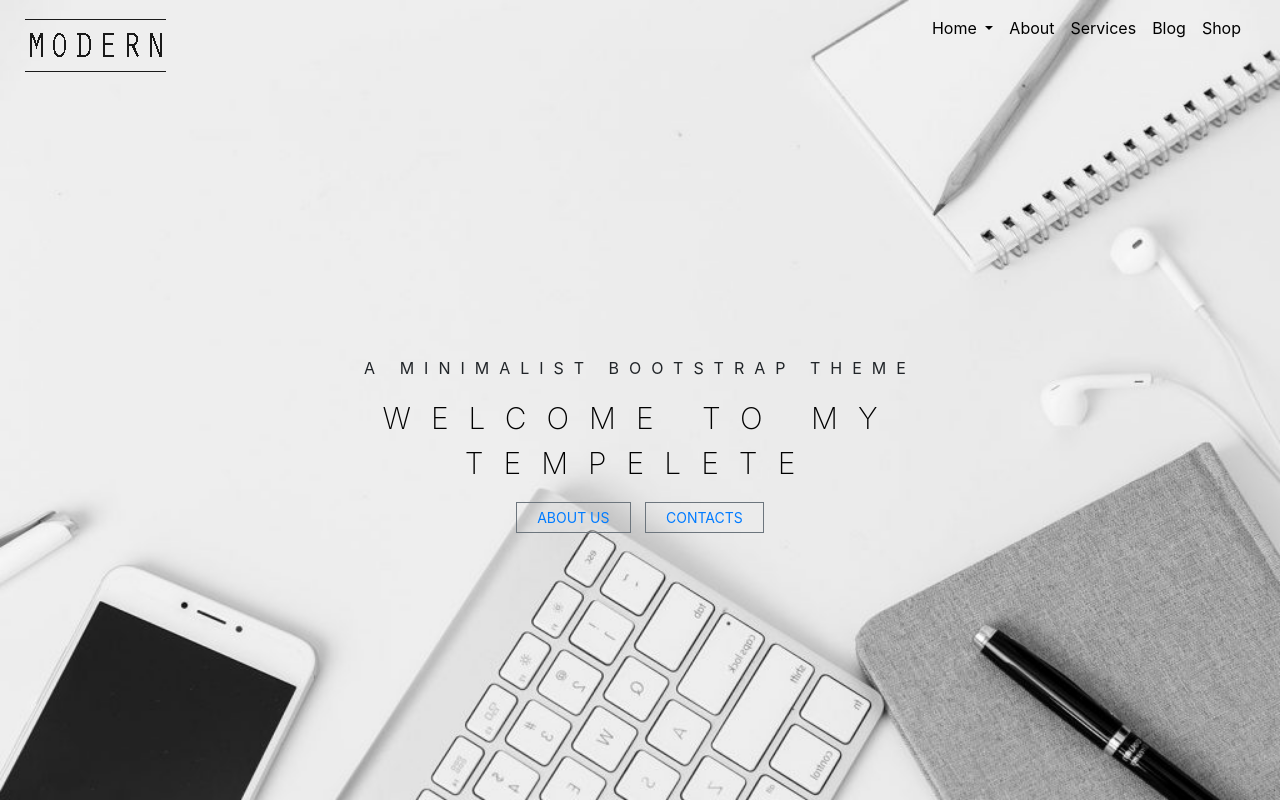
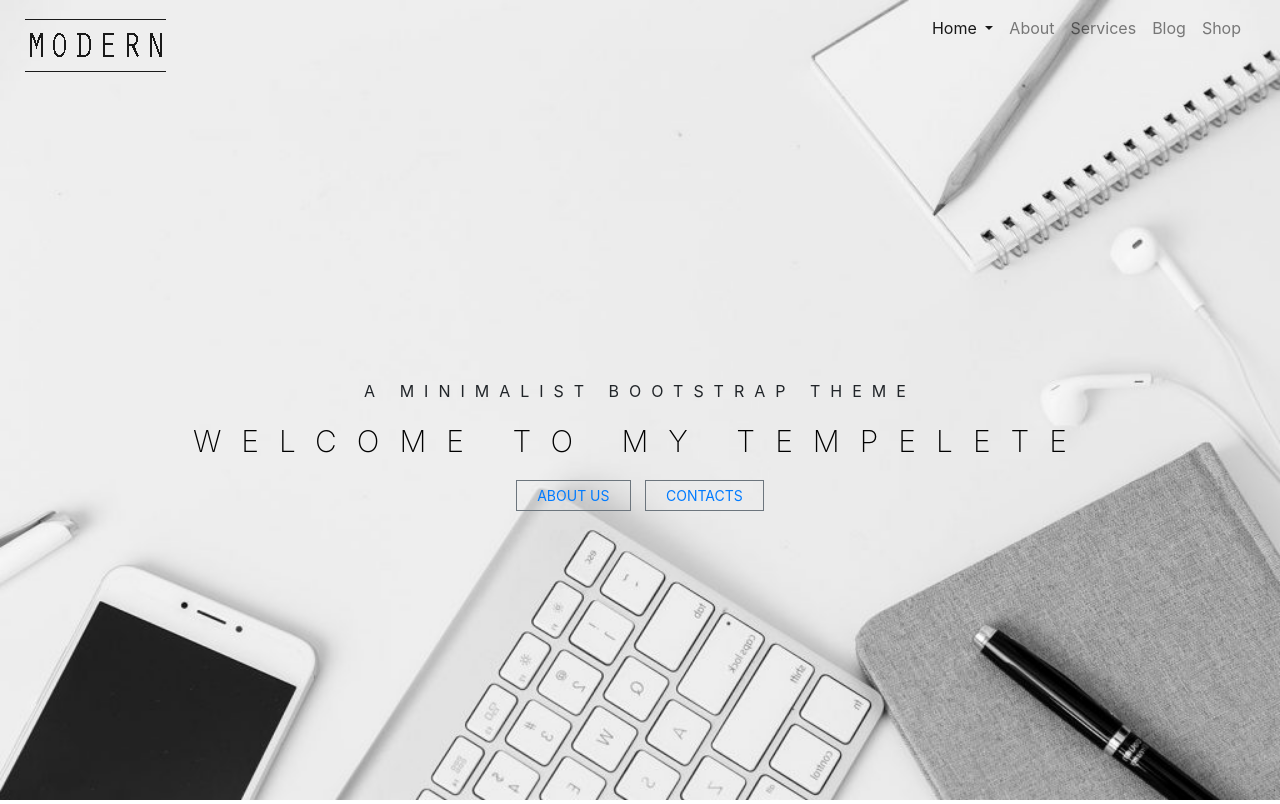
Before and after one commit to Mdigo12/Assigment2, a plain HTML site: page index.html in a window 1280 px wide. Shown: the top 804 px of the page. Drawn offline with nearby package versions, Linux system fonts and the light colour scheme.

Commit message:
fixed nav bar toggle and responsiveness of the div

```diff
--- a/css/styles.css
+++ b/css/styles.css
@@ -3,19 +3,26 @@ background-image: url(../images/bg1.jpg);
 background-size: cover;
 background-repeat: no-repeat;
 height: 100vh;
+
 }
-.sec1{
+#sec1{
     align-items: center;
     text-align: center;
-    margin: 0 auto;
+
     display: inline-block;
+
     text-transform: uppercase;
+}
+nav{
+    float: right;
+
+
 }
 nav ul li a{
     color: black;
 }
 nav ul li a:hover{
-color: rgb(54, 42, 42);
+color: rgba(175, 17, 17, 0.808);
 }
 #p1{
     letter-spacing: 10px;
@@ -117,7 +124,7 @@ color: rgb(54, 42, 42);
     }
     #p44 {
         text-transform: uppercase;
-        margin: 0 auto;
+
         text-align: center;
 
        }
@@ -126,8 +133,7 @@ color: rgb(54, 42, 42);
         color: white;
         letter-spacing: 10px;
         display: inline-block;
-        margin-top: 100px;
-        padding-inline: 40px;
+
 
 
 
--- a/index.html
+++ b/index.html
@@ -13,31 +13,30 @@
 <body>
     <div class="container-fluid">
 
-        <div class="row row-cols-2" id="a">
-            <div class="col">
+        <div class="row row-cols-3" id="a">
+            <div class="col-6">
                 <img src="images/footer-logo.png" alt="image">
             </div>
 
-            <div class="col">
-               <nav class="navbar navbar-expand-lg">
-                    <button class="navbar-toggler" type="button" data-toggle="collapse" data-target="#navbarSupportedContent" aria-controls="navbarSupportedContent" aria-expanded="false" aria-label="Toggle navigation">
+            <div class="col-6">
+                <nav class="navbar navbar-expand-lg navbar-light bg-transparent">
+
+                    <button class="navbar-toggler" type="button" data-toggle="collapse" data-target="#navbarNavDropdown"
+                        aria-controls="navbarNavDropdown" aria-expanded="false" aria-label="Toggle navigation">
                         <span class="navbar-toggler-icon"></span>
                     </button>
-
-                    <div class="collapse navbar-collapse" id="navbarSupportedContent"></div>
-                    <ul class="navbar-nav mr-auto">
-
+                    <div class="collapse navbar-collapse" id="navbarNavDropdown">
+                        <ul class="navbar-nav ">
                             <li class="nav-item active">
-                            <a class="nav-link dropdown-toggle" href="#" id="navbarDropdown" role="button"
-                                data-toggle="dropdown" aria-haspopup="true" aria-expanded="false">
-                                Home
-                            </a>
-                            <div class="dropdown-menu" aria-labelledby="navbarDropdown">
+                                <a class="nav-link dropdown-toggle" data-toggle="dropdown" aria-haspopup="true"
+                                    aria-expanded="false" href="#" id="navbarDropdown">Home
+                                    <span class="sr-only">(current)</span>
+                                    <div class="dropdown-menu" aria-labelledby="navbarDropdownMenuLink">
                                         <a class="dropdown-item" href="#">Action</a>
-                                <a class="dropdown-item" href="#">Coming Soon</a>
-                                <div class="dropdown-divider"></div>
+                                        <a class="dropdown-item" href="#">Another action</a>
                                         <a class="dropdown-item" href="#">Something else here</a>
                                     </div>
+                                </a>
                             </li>
                             <li class="nav-item">
                                 <a class="nav-link" href="#c">About</a>
@@ -52,18 +51,18 @@
                                 <a class="nav-link" href="#grid">Shop</a>
                             </li>
 
-
                         </ul>
                     </div>
                 </nav>
-            <section class="sec1">
-                <div class="buttons">
+            </div>
+
+            <div class=" col-12 buttons" id="sec1" >
                 <p id="p1">a minimalist bootstrap theme</p>
                 <p id="p2">welcome to my tempelete</p>
                 <button type="button" class="btn btn-primary btn-sm " id="button1"><a href="#c"> About Us</a></button>
                 <button type="button" class="btn btn-secondary btn-sm" id="button2"><a href="#contacts"> Contacts</a></button>
             </div>
-            </section>
+        </div>
         </div>
 
         <div class="row row-cols-3" id="b">
@@ -107,7 +106,8 @@
                 <div class="col"><img class="images_h" src="images/h1.jpg" alt="image"></div>
                 <div class="col"><img class="images_h" src="images/h2.jpg" alt="image"></div>
                 <div class="col"><img class="images_h" src="images/h3.jpg" alt="image"></div>
-                <div class="col"><img class="images_h" src="images/h4.jpg" alt="image"></div>
+                <div class="col"><img class="images_h" src="images/h4.jpg" alt="image">
+                </div>
             </div>
         </div>
 
@@ -187,22 +187,29 @@
 
             <div class="row.no-gutters">
                 <div class="row row-cols-6.no-gutters" id="contacts_images">
-                        <div class="col.no-gutters"><img src="images/fb.png" alt="image" height="50px" width="50" class="rounded-circle">
+                    <div class="col.no-gutters"><img src="images/fb.png" alt="image" height="50px" width="50"
+                            class="rounded-circle">
                     </div>
-                        <div class="col.no-gutters"><img src="images/twitter.png" alt="image" height="50px" width="50" class="rounded-circle">
+                    <div class="col.no-gutters"><img src="images/twitter.png" alt="image" height="50px" width="50"
+                            class="rounded-circle">
                     </div>
-                        <div class="col.no-gutters"><img src="images/youtube.png" alt="image" height="50px" width="50" class="rounded-circle">
+                    <div class="col.no-gutters"><img src="images/youtube.png" alt="image" height="50px" width="50"
+                            class="rounded-circle">
                     </div>
-                        <div class="col.no-gutters"><img src="images/pininterest.png" alt="image" height="50px" width="50" class="rounded-circle">
+                    <div class="col.no-gutters"><img src="images/pininterest.png" alt="image" height="50px" width="50"
+                            class="rounded-circle">
                     </div>
-                        <div class="col.no-gutters"><img src="images/linkedin.png" alt="image" height="50px" width="50" class="rounded-circle">
+                    <div class="col.no-gutters"><img src="images/linkedin.png" alt="image" height="50px" width="50"
+                            class="rounded-circle">
                     </div>
-                        <div class="col.no-gutters"><img src="images/insta.jpeg" alt="image" height="50px" width="50" class="rounded-circle">
+                    <div class="col.no-gutters"><img src="images/insta.jpeg" alt="image" height="50px" width="50"
+                            class="rounded-circle">
                     </div>
                 </div>
             </div>
-                <div class="row.no-gutters" >
-                    <p>Designed By <span style="font-style: italic; font-family: Arial, Helvetica, sans-serif;"> Mdigo Jm </span></p>
+            <div class="row.no-gutters">
+                <p>Designed By <span style="font-style: italic; font-family: Arial, Helvetica, sans-serif;"> Mdigo Jm
+                    </span></p>
             </div>
 
         </footer>
@@ -220,5 +227,6 @@
 <script src="https://stackpath.bootstrapcdn.com/bootstrap/4.4.1/js/bootstrap.min.js"
     integrity="sha384-wfSDF2E50Y2D1uUdj0O3uMBJnjuUD4Ih7YwaYd1iqfktj0Uod8GCExl3Og8ifwB6"
     crossorigin="anonymous"></script>
+<script> </script>
 
 </html>
```
Lines whose indentation alone changed are shown as unchanged.
